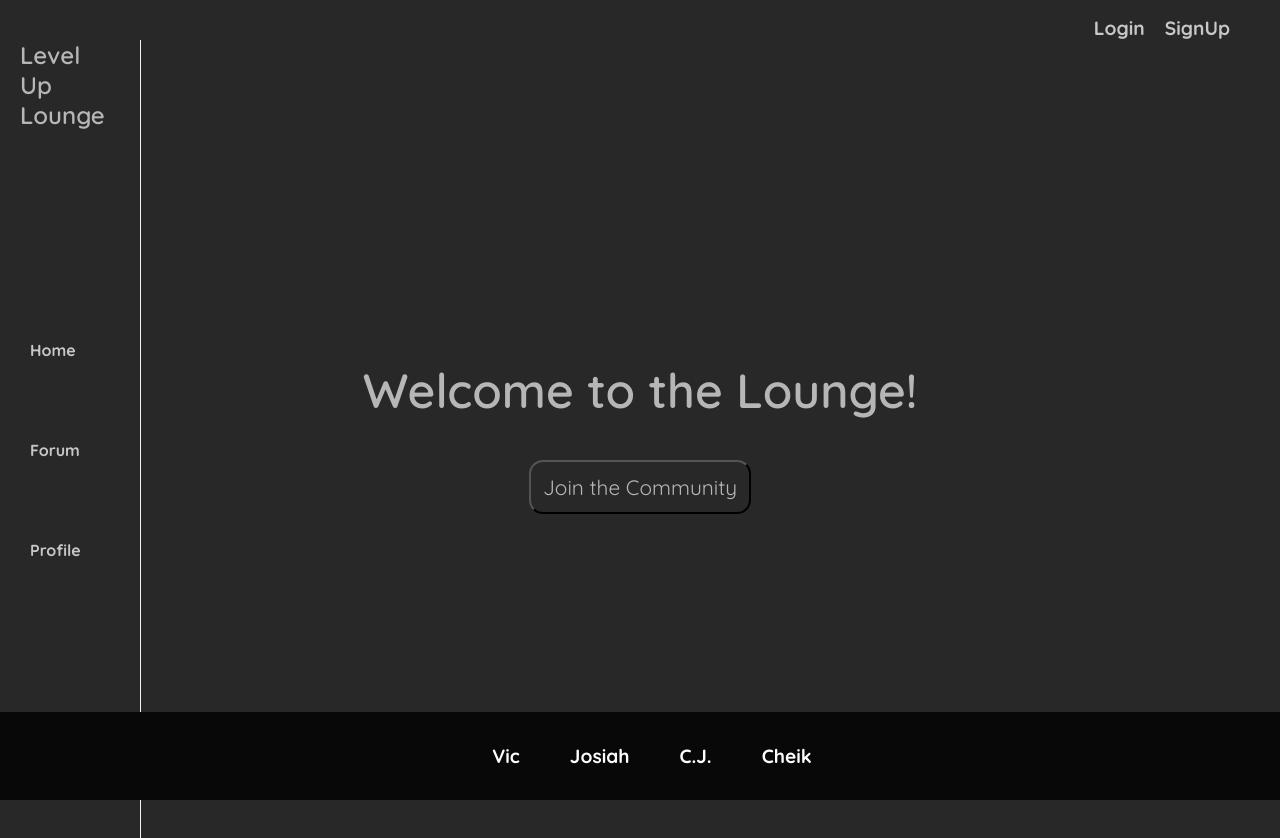
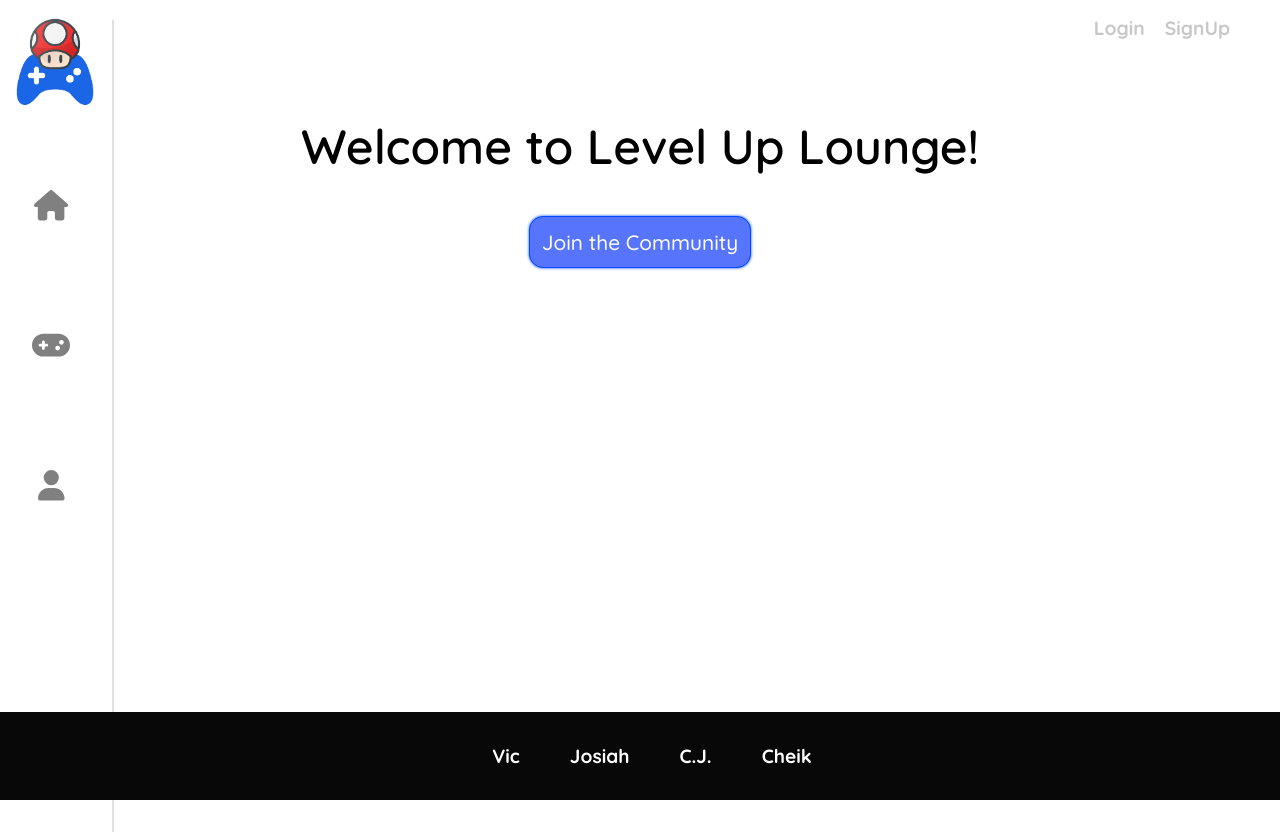
Before and after one commit to jtuvek/Level-Up-Lounge, a React (Vite) app in the folder client/: page / in a window 1280 px wide. Shown: the top 838 px of the page. Built offline with nearby package versions, Linux system fonts and the light colour scheme.

Commit message:
updated styling to home page and navbar

```diff
--- a/client/package.json
+++ b/client/package.json
@@ -13,6 +13,7 @@
     "@apollo/client": "^3.8.7",
     "@fortawesome/fontawesome-svg-core": "^6.4.2",
     "@fortawesome/free-solid-svg-icons": "^6.4.2",
+    "@fortawesome/react-fontawesome": "^0.2.0",
     "react": "^18.2.0",
     "react-dom": "^18.2.0",
     "react-router-dom": "^6.18.0",
--- a/client/src/components/Home.jsx
+++ b/client/src/components/Home.jsx
@@ -6,7 +6,7 @@ const Home = () => {
     return (
         <div className="home-container">
             <div className="home">
-                <h1>Welcome to the Lounge!</h1>
+                <h1>Welcome to Level Up Lounge!</h1>
                 <Link to="/signup">
                 <button className="join-btn">Join the Community</button>
                 </Link>
--- a/client/src/components/layout/layout.css
+++ b/client/src/components/layout/layout.css
@@ -27,43 +27,49 @@
 
   /* Navbar on the left side of page */
 .navbar {
-    padding: 20px;
+    padding: 6px;
     display: flex;
     flex-direction: column;
     align-items: flex-start;
+    background-color: rgb(255, 255, 255);
     max-width: 100px;
     height: 100vh;
     margin: 0;
-    border-right: 1px solid #f2f2f2;
+    border-right: 2px solid #e0e0e0;
     margin-top: 20px;
   }
 
-  .navbar h2 {
-    font-size: 1.5rem;
-    font-weight: 600;
-    margin-right: 20px;
-    margin-bottom: 200px;
+  .site-logo {
+    width: 190px;
+    position: absolute;
+    top: 0px;
+    left: -40px;
   }
 
   .sidebar-links {
     display: flex;
     flex-direction: column;
-    justify-content: space-between;
-    height: 30%;
+    justify-content: center;
+    align-items: center;
+    gap: 82px;
+    height: 80%;
+    font-size: 1.9rem;
+    margin-left: 16px;
   }
 
 
   .sidebar-links a {
     text-decoration: none;
     padding: 10px;
-    color: #c7c7c7;
+    color: grey;
   }
 
   .sidebar-links a:hover {
-    background-color: #c1003a;
+    color: #cc1a29;
     border-radius: 10px;
-    box-shadow: #f2f2f2 0px 0px 3px;
-    font-weight: bolder;
+    /* box-shadow: #f2f2f2 0px 0px 8px; */
+    /* cursor: crosshair; */
+
   }
 
   /* Footer Section */
--- a/client/src/components/navbar.jsx
+++ b/client/src/components/navbar.jsx
@@ -1,15 +1,23 @@
 import { Link } from 'react-router-dom';
+import siteLogo from '../assets/siteLogo.png';
+import { FontAwesomeIcon } from '@fortawesome/react-fontawesome'
+import {faHome, faUser, faGamepad} from '@fortawesome/free-solid-svg-icons';
 
 const Navbar = () => {
 
-
     return (
         <nav className="navbar">
-            <h2>Level Up Lounge</h2>
+            <img onClick={() => {Navigate('/')}} src={siteLogo} alt="website logo" className="site-logo" />
             <div className="sidebar-links">
-                <Link to="/" className="home-link">Home</Link>
-                <Link to="/forums" className="forum-link">Forum</Link>
-                <Link to="/profile" className="users-link">Profile</Link>
+                <Link to="/" className="home-link">
+                    <FontAwesomeIcon icon={faHome} />
+                </Link>
+                <Link to="/forums" className="forum-link">
+                    <FontAwesomeIcon icon={faGamepad} />
+                </Link>
+                <Link to="/profile" className="users-link">
+                    <FontAwesomeIcon icon={faUser} />
+                </Link>
             </div>
         </nav>
     );
--- a/client/src/index.css
+++ b/client/src/index.css
@@ -3,13 +3,13 @@
 * {
   margin: 0;
   font-family: "Quicksand";
-  background-color: rgb(40, 40, 40);
-  color: rgb(182, 182, 182);
+  /* background-color: rgb(40, 40, 40);
+  color: rgb(182, 182, 182); */
   /* overflow: hidden; */
 }
 
 body, html {
-  color:  rgb(182, 182, 182);
+  /* color:  rgb(182, 182, 182); */
   height: 100%;
   margin: 0;
   padding: 0;
@@ -27,7 +27,9 @@ h1 {
   display: flex;
   align-items: center;
   justify-content: center;
-  height: 100%;
+  height: 50vh;
+  position: relative;
+  top: -340px;
 }
 
 .home {
@@ -36,14 +38,20 @@ h1 {
 }
 
 .join-btn {
+  background-color: rgb(87, 117, 252);
   margin-top: 40px;
   border-radius: 14px;
   padding: 12px;
   font-size: 1.3rem;
+  font-weight: 500;
+  color: white;
+  box-shadow: rgb(0, 72, 255) 0px 0px 3px;
+  border: 1px solid rgb(0, 72, 255);
+  transition: all 0.2s ease-in-out;
 }
 
 .join-btn:hover {
-  background-color: #c1003a;
+  background-color: rgb(87, 117, 252);
   box-shadow: #f2f2f2 0px 0px 3px;
   font-weight: bolder;
   transform: scale(1.1);
@@ -72,16 +80,8 @@ h1 {
 
 
 
-/* .loginContainer {
-  display: flex;
-  flex-direction: column;
-  align-items: center;
-  justify-content: center;
-  height: 100%;
-  text-align: center;
-  position: relative; top: -780px;
-} */
 
+/* Login Form */
 .loginContainer {
   max-width: 400px;
   margin: auto;
```
Also changed, not shown: client/src/components/layout/navbar.jsx (deleted, +0 -19 lines), client/src/assets/siteLogo.png (added), 1 other file (tests, documents, lock files or other folders).
